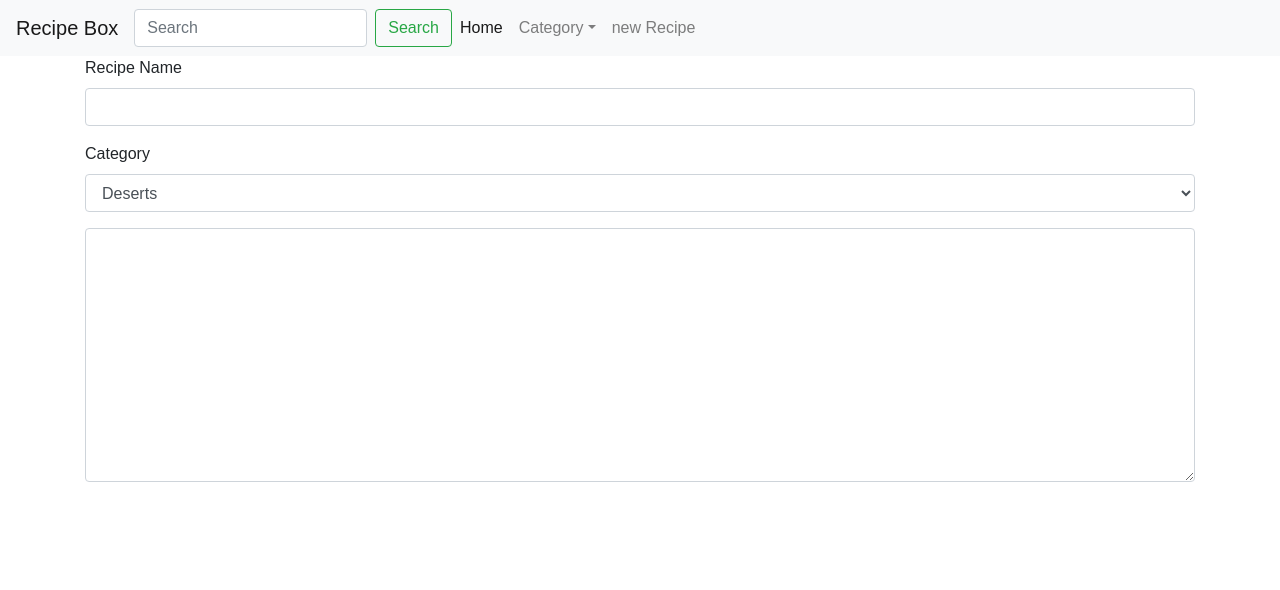
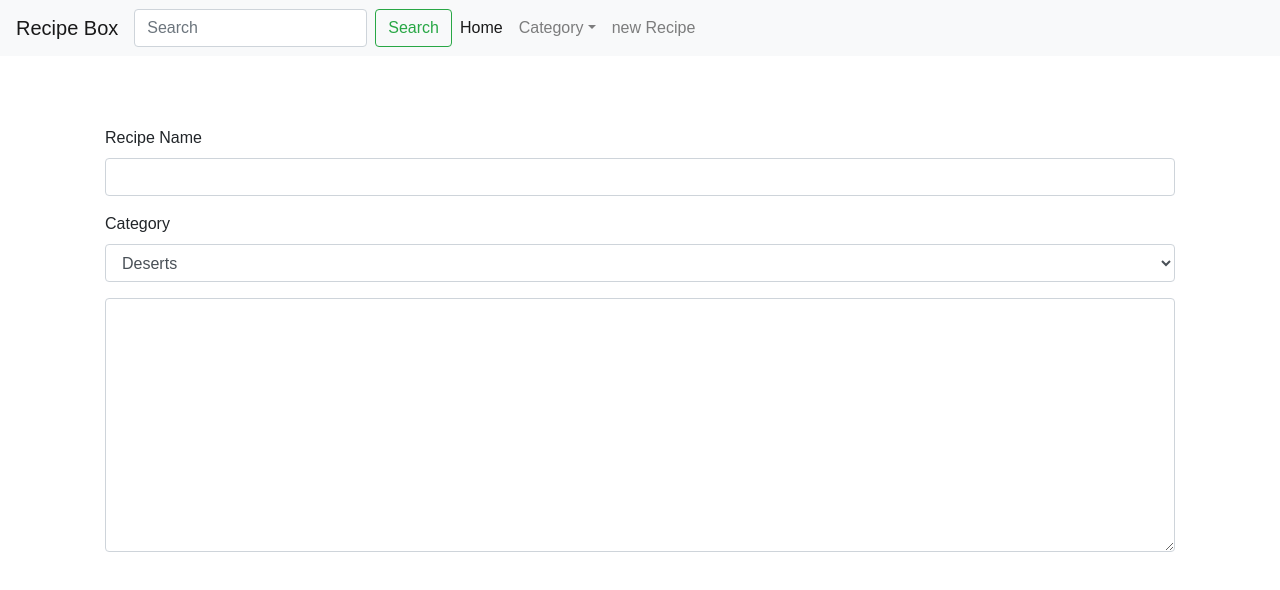
Before and after one commit to dallinmajor/MyRecipeBox, a React (Create React App) app in the folder client/: page / in a window 1280 px wide. Shown: the top 590 px of the page. Built offline with nearby package versions, Linux system fonts and the light colour scheme.

Commit message:
some css added

```diff
--- a/client/src/App.js
+++ b/client/src/App.js
@@ -9,8 +9,9 @@ export default class App extends Component {
     return (
       <div>
         <Navbar />
-        <RecipeForm/>
-        {/* <div className='container'>
+        <div class='container'>
+          <RecipeForm />
+          {/* <div className='container'>
           <Card />
           <Card />
           <Card />
@@ -20,6 +21,7 @@ export default class App extends Component {
           <Card />
           <Card />
         </div> */}
+        </div>
       </div>
     );
   }
--- a/client/src/containers/recipeForm.js
+++ b/client/src/containers/recipeForm.js
@@ -29,15 +29,15 @@ class RecipeForm extends Component {
 
     render() {
         return (
-            <div class='container'>
+            <div className="recipe-card">
                 <form>
-                    <div class="form-group">
+                    <div className="form-group">
                         <label for="exampleFormControlInput1">Recipe Name</label>
-                        <input class="form-control" id="exampleFormControlInput1" placeholder="" />
+                        <input className="form-control" id="exampleFormControlInput1" placeholder="" />
                     </div>
                     <div class="form-group">
                         <label for="exampleFormControlSelect1">Category</label>
-                        <select class="form-control" id="exampleFormControlSelect1">
+                        <select className="form-control" id="exampleFormControlSelect1">
                             <option>Deserts</option>
                             <option>Soups</option>
                             <option>Sandwiches</option>
@@ -45,8 +45,8 @@ class RecipeForm extends Component {
                             <option>Cookies</option>
                         </select>
                     </div>
-                    <div class="form-group">
-                        <textarea class="form-control" value={this.state.inputVal} onChange={this.handleOnChange} id="exampleFormControlTextarea1" rows="10"></textarea>
+                    <div className="form-group">
+                        <textarea className="form-control" value={this.state.inputVal} onChange={this.handleOnChange} id="exampleFormControlTextarea1" rows="10"></textarea>
                     </div>
                 </form>
             </div>
--- a/client/src/index.css
+++ b/client/src/index.css
@@ -7,3 +7,8 @@ body {
 .card {
   width: 18rem;
 }
+
+.recipe-card {
+  margin-top: 50px;
+  padding: 20px;
+}
```
